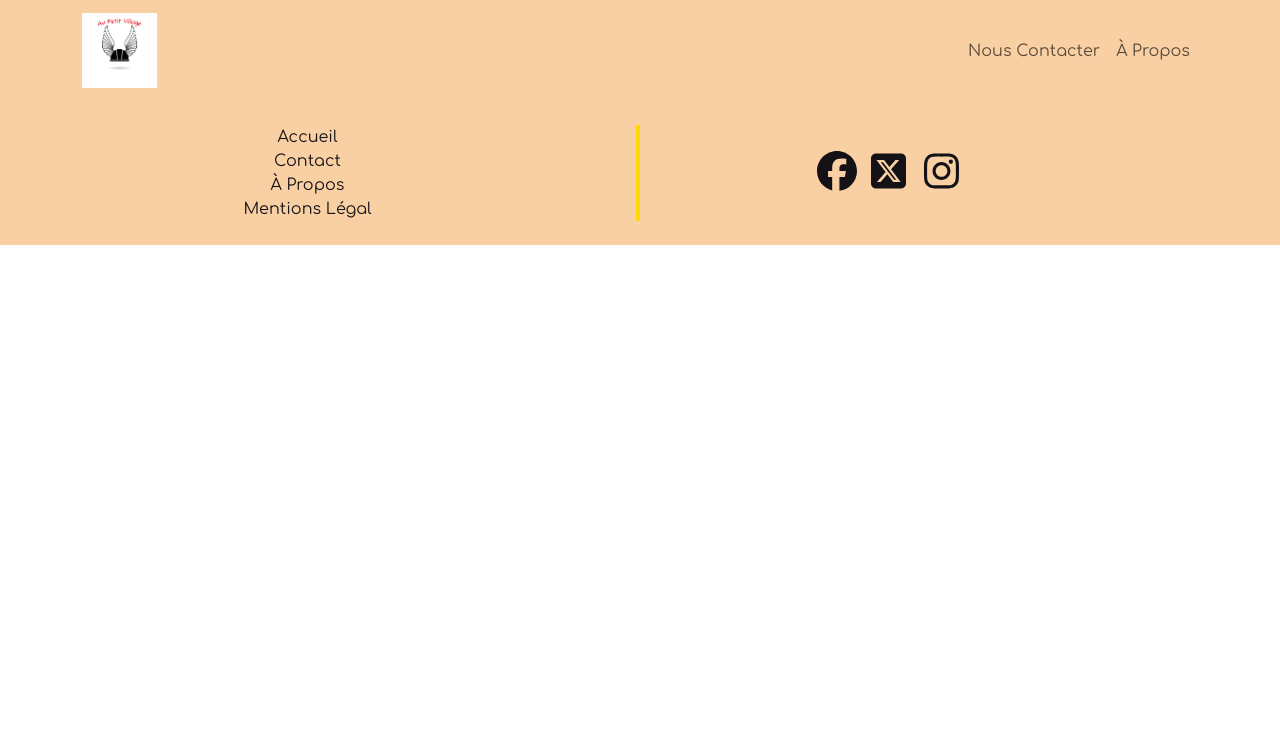
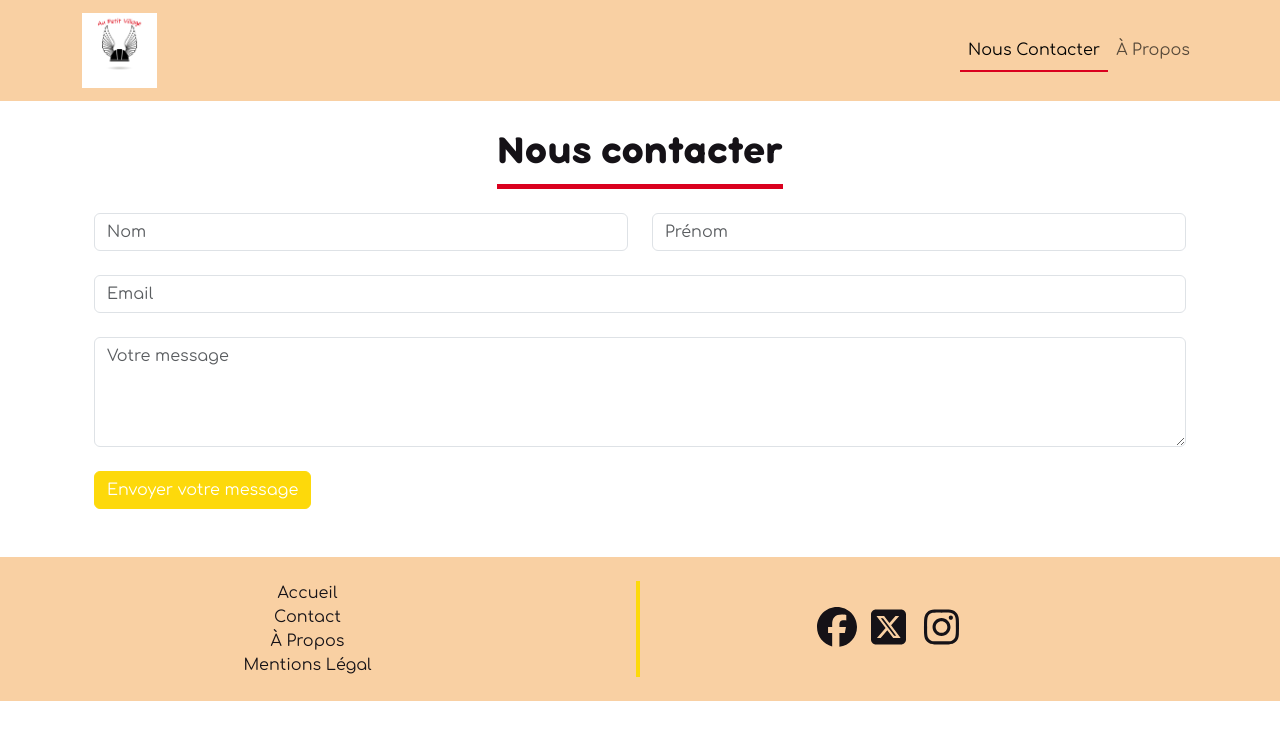
Before and after one commit to HugoMelin/Projet_CEF_Au-petit-village_Angular, an Angular app: page /contact in a window 1280 px wide. Before the commit this address led to /. Shown: the top 740 px of the page. Built offline with nearby package versions, Linux system fonts and the light colour scheme.

Commit message:
Add content in contact page

```diff
--- a/src/app/app.routes.ts
+++ b/src/app/app.routes.ts
@@ -1,8 +1,10 @@
 import { Routes } from '@angular/router';
 import { HomeComponent  } from './home/home.component';
 import { AboutComponent } from './about/about.component';
+import { ContactComponent } from './contact/contact.component';
 
 export const routes: Routes = [
     {path: "", component: HomeComponent, title: 'Bienvenue Au petit village'},
-    {path:"a-propos", component: AboutComponent, title: "Nous contacter - Au petit village"}
+    {path:"a-propos", component: AboutComponent, title: "A propos de nous - Au petit village"},
+    {path: "contact", component: ContactComponent, title: "Nous contacter - Au petit village"}
 ];
--- /dev/null
+++ b/src/app/contact/contact.component.css
@@ -0,0 +1,12 @@
+.btn-primary {
+    --bs-btn-color: #fff;
+    --bs-btn-bg: #FDD90B ;
+    --bs-btn-border-color: #FDD90B ;
+    --bs-btn-hover-color: #fff;
+    --bs-btn-hover-bg: #ceb007 ;
+    --bs-btn-hover-border-color: #ceb007 ;
+}
+
+.form-control {
+    --bs-body-color: #151217
+}
--- /dev/null
+++ b/src/app/contact/contact.component.html
@@ -0,0 +1,24 @@
+<app-titre-h1 titre="Nous contacter" class="ms-2"/>
+
+<div class="container my-4">
+    <form class="container-lg">
+        <!-- Name input -->
+        <div class="row mb-4">
+            <div class="col">
+              <input type="text" class="form-control" placeholder="Nom" aria-label="First name">
+            </div>
+            <div class="col">
+              <input type="text" class="form-control" placeholder="Prénom" aria-label="Last name">
+            </div>
+          </div>
+
+        <!-- Email input -->
+        <input type="email" class="form-control mb-4" placeholder="Email">
+
+        <!-- Message input -->
+          <textarea class="form-control mb-4" rows="4" placeholder="Votre message"></textarea>
+
+        <!-- Submit button -->
+        <button type="button" class="btn btn-primary btn-block mb-4">Envoyer votre message</button>
+      </form>
+</div>
```
Also changed, not shown: src/app/contact/contact.component.ts (added, +13 -0 lines), 1 other file (tests, documents, lock files or other folders).
